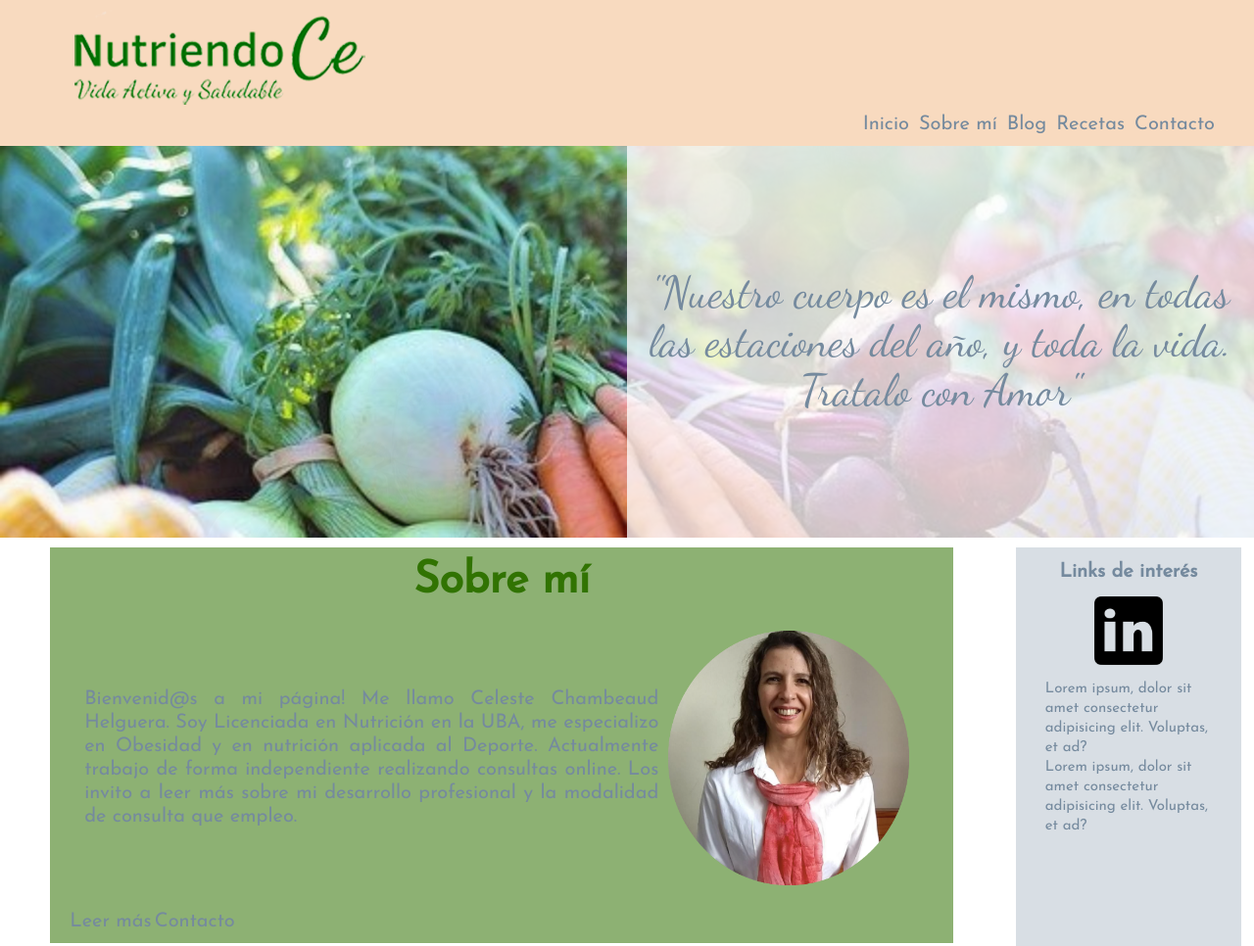
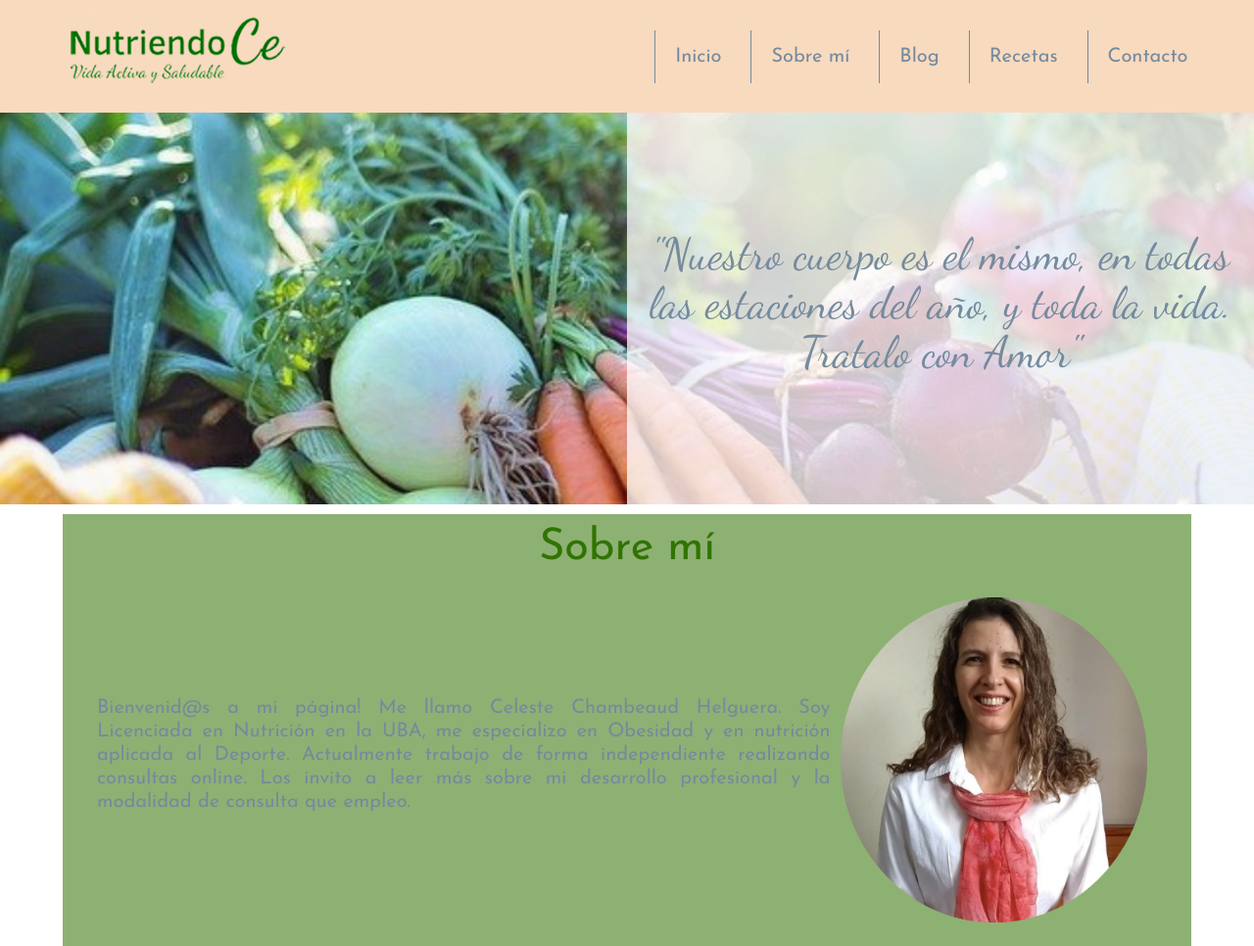
Before and after one commit to NaiaraLN/nutricion-nunez, a plain HTML site: page index.html in a window 1280 px wide. Shown: the top 966 px of the page at 98% size. Drawn offline with nearby package versions, Linux system fonts and the light colour scheme; files whose address does not match are found by name.

Commit message:
modificacion nav del index y css

```diff
--- a/css/style.css
+++ b/css/style.css
@@ -54,7 +54,7 @@ a{
     display: grid;
     grid-template-columns: 1fr;
     grid-template-rows: auto;
-    grid-template-areas: "nav" "header" "main" "aside" "footer";
+    grid-template-areas: "nav" "header" "main" "footer";
 
 }
 
@@ -72,10 +72,6 @@ a{
     grid-area: main;
 }
 
-#aside{
-    grid-area: aside;
-}
-
 #footer{
     grid-area: footer;
 }
@@ -88,17 +84,9 @@ a{
 
 .nav{
     background-color: rgba(246, 206, 170, 0.75);
-    position: sticky;
     top: 0;
     padding: 10px 30px;
-    display: flex;
-    flex-direction: column;
-    align-items: center;
 }
-    .nav ul{
-        display: flex;
-
-    }
         .nav ul li{
             list-style: none;
             margin-right: 10px;
@@ -107,21 +95,13 @@ a{
                 font-size: 2rem;
                 text-decoration: none;
                 color: #758A9E;
-                background-image: linear-gradient(currentColor, currentColor);
-   				background-position: 0% 100%;
-    			background-repeat: no-repeat;
-    			background-size: 0% 2px;
-    			transition: background-size .3s;
-            }
-            .nav ul li a:hover{
-                color: #317302;
-                font-weight: 600;
-                background-size: 100% 2px;
+                display: block;
+                padding: 0.5rem 1rem;
             }
 
 .navImg{
-    width: 250x;
-    margin-bottom: 15px;
+    width: 150px;
+    margin-bottom: 10px;
 }
 
 /* ENCABEZADO */
@@ -394,43 +374,6 @@ fieldset{
 }
 
 
-/* CLASES DEL ASIDE */
-
-.aside{
-    background-color: rgba(178, 190, 202, 0.5);
-    color: #758A9E;
-    padding: 15px 30px;
-    margin: 10px auto;
-    width: 90%;
-	font-size: 1.5rem;
-	line-height: 2rem;
-	display: flex;
-	flex-direction: column;
-	align-items: center;
-}
-
-.aside__titulo--sm{
-    font-size: 2rem;
-}
-
-.aside__img--center{
-    display: flex;
-    justify-content: center;
-    align-items: center;
-    margin: 15px;
-}
-
-.aside__img--sm{
-    width: 20%
-}
-
-aside div a{
-    display: flex;
-    justify-content: center;
-    align-items: center;
-}
-
-
 /* FOOTER */
 
 .pie{
@@ -471,24 +414,34 @@ aside div a{
 
 /* MEDIA QUERI */
 
-@media (min-width: 768px){
+@media (min-width: 992px) {
+    /* AGRANDO LOGO DE LA NAV Y AGREGO ANIMACIONES */
+    .nav ul li{
+        border-left: 1px solid #758A9E;
+        padding: 10px 10px;
+    }
+        .nav ul li a{
+            background-image: linear-gradient(currentColor, currentColor);
+   			background-position: 0% 100%;
+    		background-repeat: no-repeat;
+    		background-size: 0% 2px;
+    		transition: background-size .3s;
+        }
+        .nav ul li a:hover{
+            color: #317302;
+            font-weight: 600;
+            background-size: 100% 2px;
+        }
+
+    .navImg{
+        width: 250px;
+        margin-bottom: 10px;
+    }
 
 
-    .contenedor{
-        grid-template-columns: 80vw 20vw;
-        grid-template-rows: repeat(4, auto);
-        grid-template-areas:
-        "nav nav"
-        "header header"
-        "main aside"
-        "footer footer"
-    }
+}
 
-    .nav{
-        flex-direction: row;
-        align-items: flex-end;
-        justify-content: space-between;
-    }
+@media (min-width: 768px){
 
     .encabezado__box--white{
         width: 50%;
@@ -507,14 +460,10 @@ aside div a{
 }
 
 @media (min-width: 1024px){
-    .contenedor{
-        grid-template-columns: 70vw 30vw;
-        grid-template-rows: repeat(4,auto);
-        grid-template-areas:
-        "nav nav"
-        "header header"
-        "main aside"
-        "footer footer";
+
+    /* Agrando el logo de la nav */
+    .navImg{
+        width: 300px;
     }
 
     /* acomodo texto y la imágen de "sobre mi" en index*/
@@ -592,13 +541,13 @@ aside div a{
 
 @media (min-width: 1200px){
     .contenedor{
-        grid-template-columns: 80vw 20vw;
+        grid-template-columns: 100%;
         grid-template-rows: repeat(4,auto);
         grid-template-areas:
-        "nav nav"
-        "header header"
-        "main aside"
-        "footer footer";
+        "nav"
+        "header"
+        "main"
+        "footer";
     }
 
     .index__div--flex{
--- a/index.html
+++ b/index.html
@@ -4,25 +4,51 @@
     <meta charset="UTF-8">
     <meta name="viewport" content="width=device-width, initial-scale=1.0">
     <meta http-equiv="X-UA-Compatible" content="ie=edge">
+
+
+    <!-- ESTILOS DE BOOTSTRAP -->
+    <link href="https://cdn.jsdelivr.net/npm/bootstrap@5.0.2/dist/css/bootstrap.min.css" rel="stylesheet" integrity="sha384-EVSTQN3/azprG1Anm3QDgpJLIm9Nao0Yz1ztcQTwFspd3yD65VohhpuuCOmLASjC" crossorigin="anonymous">
+
+    <!-- MIS ESTILOS -->
+   <link rel="stylesheet" href="css/style.css">
+
     <title>NutriendoCe Vida activa y saludable</title>
-   <link rel="stylesheet" href="css/style.css">
+
 </head>
 <body>
 <div class="contenedor">
+
     <!-- INICIA NAV -->
 
-    <nav id="nav" class="nav">
-        <a href="index.html">
-            <img src="img/logo.png" alt="Logo de NutriendoCe" class="navImg">
-        </a>
-        <ul>
-            <li><a href="index.html">Inicio</a></li>
-            <li><a href="pages/sobre-mi.html">Sobre mí</a></li>
-            <li><a href="pages/blog.html">Blog</a></li>
-            <li><a href="pages/recetas.html">Recetas</a></li>
-            <li><a href="pages/contacto.html">Contacto</a></li>
-        </ul>
-    </nav>
+    <nav class="navbar navbar-expand-lg navbar-light position-sticky nav">
+        <div class="container-fluid">
+          <a class="navbar-brand " href="index.html"><img src="img/logo.png" alt="Logo de Nutriendoce" class="navImg"></a>
+          <button class="navbar-toggler" type="button" data-bs-toggle="collapse" data-bs-target="#navbarNav" aria-controls="navbarNav" aria-expanded="false" aria-label="Toggle navigation">
+            <span class="navbar-toggler-icon"></span>
+          </button>
+          <div class="collapse navbar-collapse" id="navbarNav">
+            <ul class="navbar-nav ms-auto">
+              <li class="nav-item">
+                <a class=" active" aria-current="page" href="index.html">Inicio</a>
+              </li>
+              <li class="nav-item">
+                <a href="pages/sobre-mi.html">Sobre mí</a>
+              </li>
+              <li class="nav-item">
+                <a href="pages/blog.html">Blog</a>
+              </li>
+              <li class="nav-item">
+                <a href="pages/recetas.html">Recetas</a>
+              </li>
+              <li class="nav-item">
+                <a href="pages/contacto.html">Contacto</a>
+              </li>
+            </ul>
+          </div>
+        </div>
+      </nav>
+
+    <!-- TERMINA NAV -->
 
     <!-- INICIA HEADER -->
 
@@ -31,6 +57,8 @@
         <p>"Nuestro cuerpo es el mismo, en todas las estaciones del año, y toda la vida. Tratalo con Amor"</p>
         </div>
     </header>
+
+    <!-- TERMINA HEADER -->
 
     <!-- INICIA MAIN -->
 
@@ -111,19 +139,8 @@
 
     </main>
 
-    <!-- INICIA ASIDE -->
 
-    <aside id="aside" class="aside">
-        <h3 class="aside__titulo--sm">Links de interés</h3>
-        <div class="aside__img--center">
-            <a href="https://www.linkedin.com/mwlite/in/celeste-chambeaud-licenciada-en-nutrici%C3%B3n-629a03a3" target="_blank">
-                <img src="img/linkedin.png" alt="icono de linkedin" class="aside__img--sm">
-            </a>
-        </div>
-        <blockquote>Lorem ipsum, dolor sit amet consectetur adipisicing elit. Voluptas, et ad?</blockquote>
-        <blockquote>Lorem ipsum, dolor sit amet consectetur adipisicing elit. Voluptas, et ad?</blockquote>
-    </aside>
-
+    <!-- TERMINA MAIN -->
 
     <!-- INICIA FOOTER -->
 
@@ -155,7 +172,13 @@
 
     </footer>
 
+    <!-- TERMINA FOOTER -->
+
 </div>
+
+<!-- JS DE BOOTSTRAP -->
+
+<script src="https://cdn.jsdelivr.net/npm/bootstrap@5.0.2/dist/js/bootstrap.bundle.min.js" integrity="sha384-MrcW6ZMFYlzcLA8Nl+NtUVF0sA7MsXsP1UyJoMp4YLEuNSfAP+JcXn/tWtIaxVXM" crossorigin="anonymous"></script>
 
 </body>
 </html>
```
